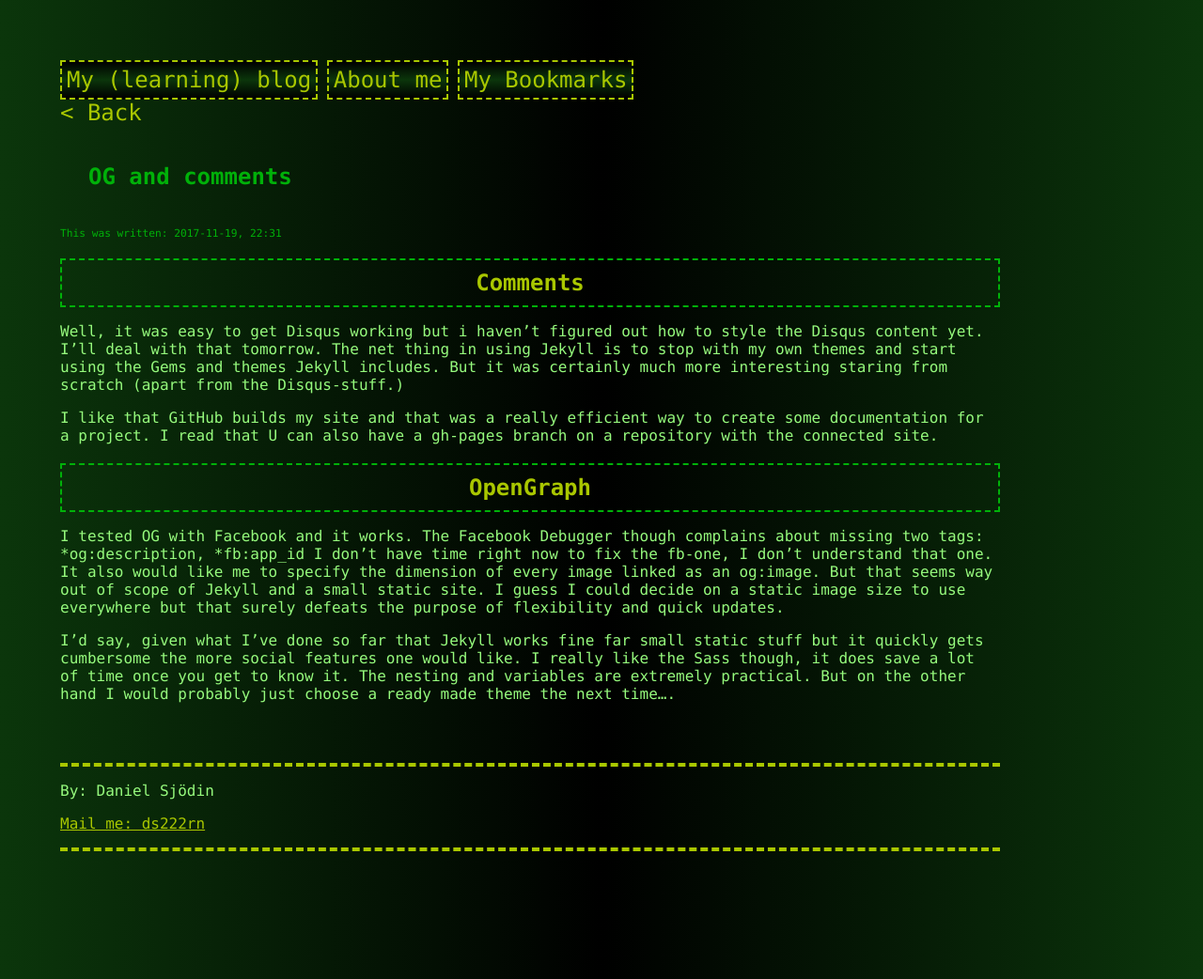
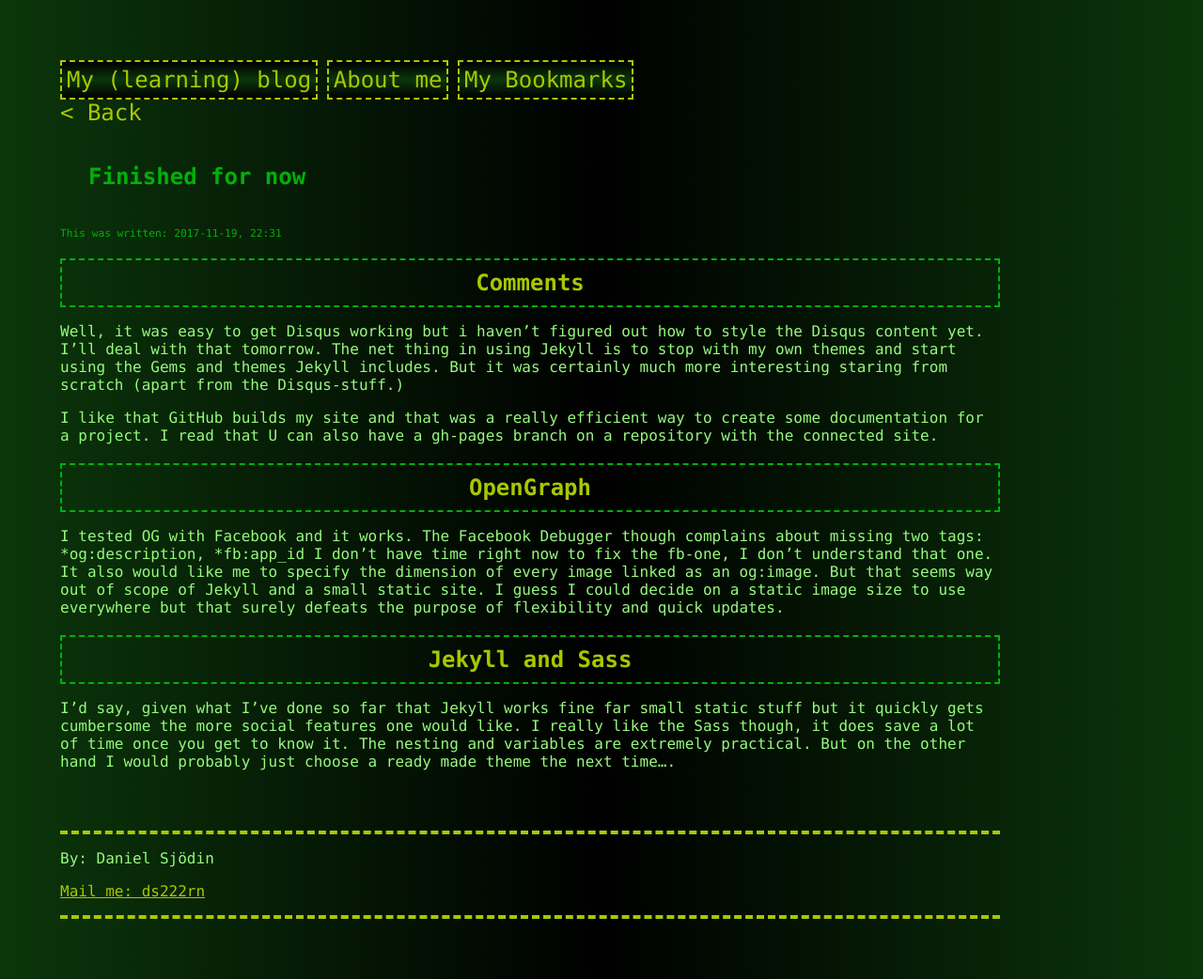
Before and after one commit to dansj56/dansj56.github.io, a Jekyll site: the page built from _posts/2017-11-20-finished-for-now.md, in a window 1280 px wide. Shown: the whole page at 94% size. Built offline with Jekyll 4.4.1, drawn with Linux system fonts in a browser that asks for light colours; comment, search, counter and statistics services are not loaded.

Commit message:
Adds a post, and fixes a bug with images in posts.

```diff
--- a/_posts/2017-11-20-finished-for-now.md
+++ b/_posts/2017-11-20-finished-for-now.md
@@ -1,6 +1,6 @@
 ---
 layout: post
-title:  "OG and comments"
+title:  "Finished for now"
 date:   2017-11-19 23:31:00 +0100
 categories: jekyll update
 ---
@@ -15,5 +15,6 @@
 I don't have time right now to fix the fb-one, I don't understand that one.
 It also would like me to specify the dimension of every image linked as an og:image. But that seems way out of scope of Jekyll and a small static site. I guess I could decide on a static image size to use everywhere but that surely defeats the purpose of flexibility and quick updates.
 
+## Jekyll and Sass
 I'd say, given what I've done so far that Jekyll works fine far small static stuff but it quickly gets cumbersome the more social features one would like.
 I really like the Sass though, it does save a lot of time once you get to know it. The nesting and variables are extremely practical. But on the other hand I would probably just choose a ready made theme the next time....
```
Also changed, not shown: _posts/2017-11-19-og-and-comments.md (+1 -1 lines).
